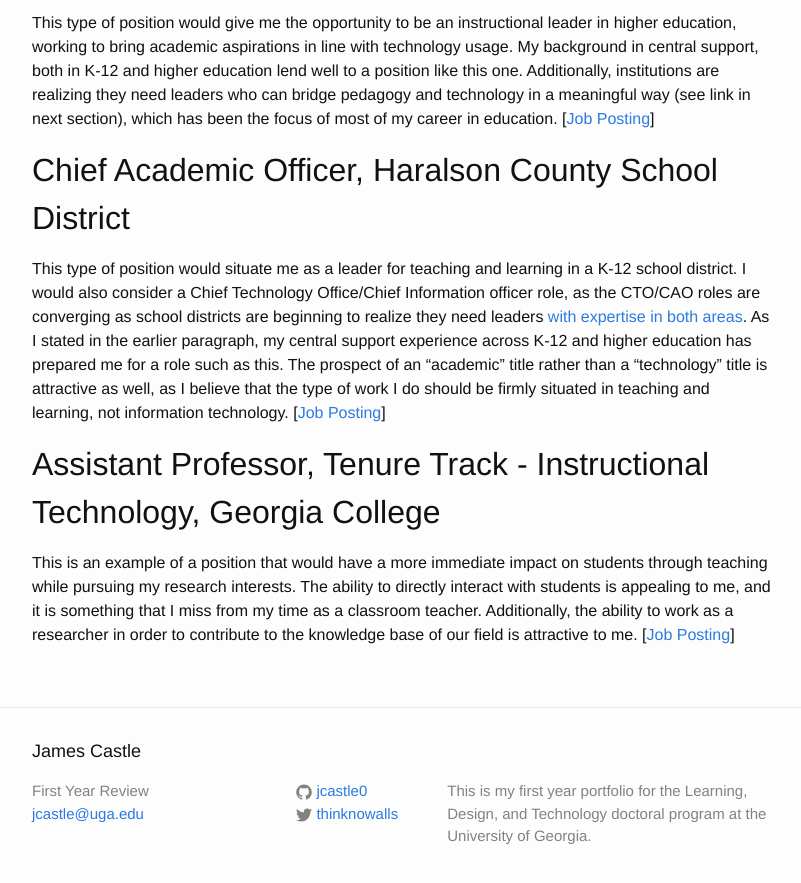
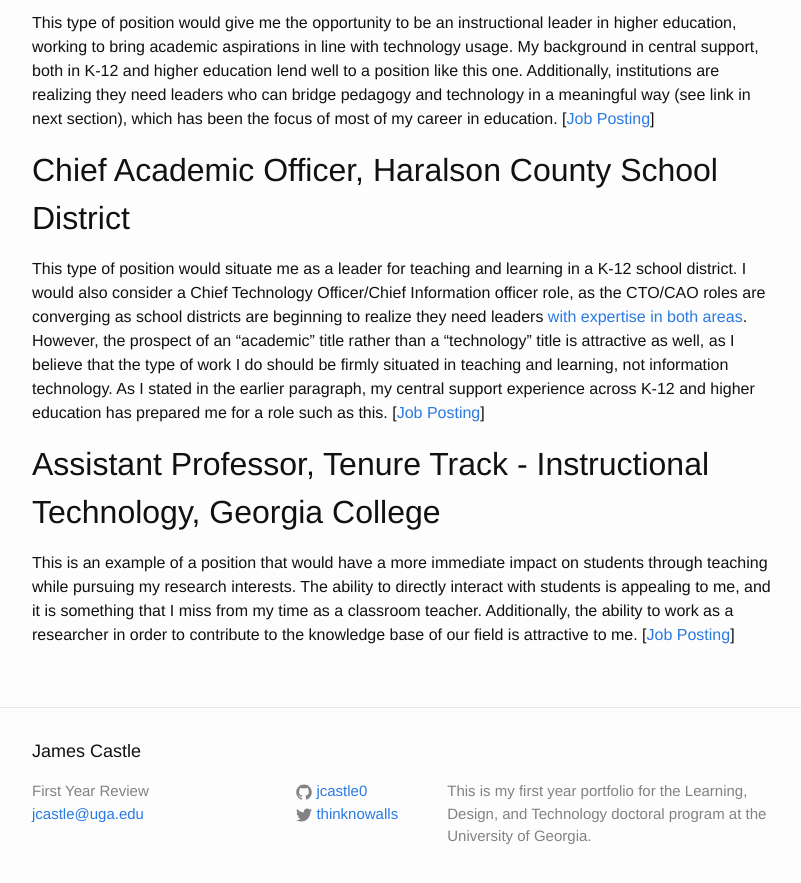
Before and after one commit to jcastle0/ldtportfolio, a Jekyll site: the page built from career.md, in a window 1280 px wide and 900 px high, scrolled down 781 px. Shown: the top 883 px of the window, without its empty margins (238-1039 px from the left). Built offline with Jekyll 4.4.1, drawn with Linux system fonts in a browser that asks for light colours.

Commit message:
Update career.md

```diff
--- a/career.md
+++ b/career.md
@@ -13,7 +13,7 @@ Some examples of the types of positions I would consider include:
 This type of position would give me the opportunity to be an instructional leader in higher education, working to bring academic aspirations in line with technology usage. My background in central support, both in K-12 and higher education lend well to a position like this one. Additionally, institutions are realizing they need leaders who can bridge pedagogy and technology in a meaningful way (see link in next section), which has been the focus of most of my career in education. [[Job Posting](https://drive.google.com/open?id=0BzGBrRPyWKaxc0d6bVBZd29FNE0)]
 
 ## Chief Academic Officer, Haralson County School District
-This type of position would situate me as a leader for teaching and learning in a K-12 school district. I would also consider a Chief Technology Office/Chief Information officer role, as the CTO/CAO roles are converging as school districts are beginning to realize they need leaders [with expertise in both areas](http://www.edweek.org/ew/articles/2013/10/02/06el-cto-side.h33.html). As I stated in the earlier paragraph, my central support experience across K-12 and higher education has prepared me for a role such as this. The prospect of an "academic" title rather than a "technology" title is attractive as well, as I believe that the type of work I do should be firmly situated in teaching and learning, not information technology. [[Job Posting](https://drive.google.com/open?id=0BzGBrRPyWKaxMkN3NU0yXzhfVzg)]
+This type of position would situate me as a leader for teaching and learning in a K-12 school district. I would also consider a Chief Technology Officer/Chief Information officer role, as the CTO/CAO roles are converging as school districts are beginning to realize they need leaders [with expertise in both areas](http://www.edweek.org/ew/articles/2013/10/02/06el-cto-side.h33.html). However, the prospect of an "academic" title rather than a "technology" title is attractive as well, as I believe that the type of work I do should be firmly situated in teaching and learning, not information technology. As I stated in the earlier paragraph, my central support experience across K-12 and higher education has prepared me for a role such as this. [[Job Posting](https://drive.google.com/open?id=0BzGBrRPyWKaxMkN3NU0yXzhfVzg)]
 
 ## Assistant Professor, Tenure Track - Instructional Technology, Georgia College
 This is an example of a position that would have a more immediate impact on students through teaching while pursuing my research interests. The ability to directly interact with students is appealing to me, and it is something that I miss from my time as a classroom teacher. Additionally, the ability to work as a researcher in order to contribute to the knowledge base of our field is attractive to me. [[Job Posting](https://drive.google.com/open?id=0BzGBrRPyWKaxQ3pJRHVTODJVTmM)]
```
